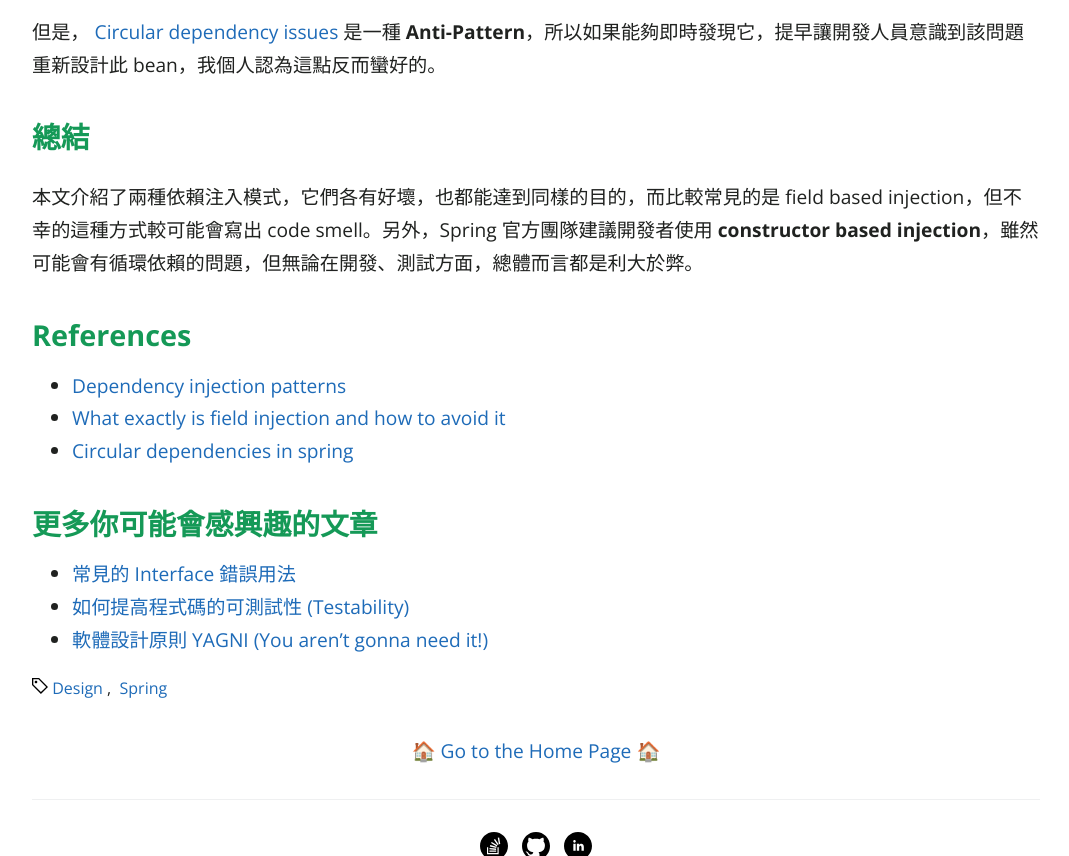
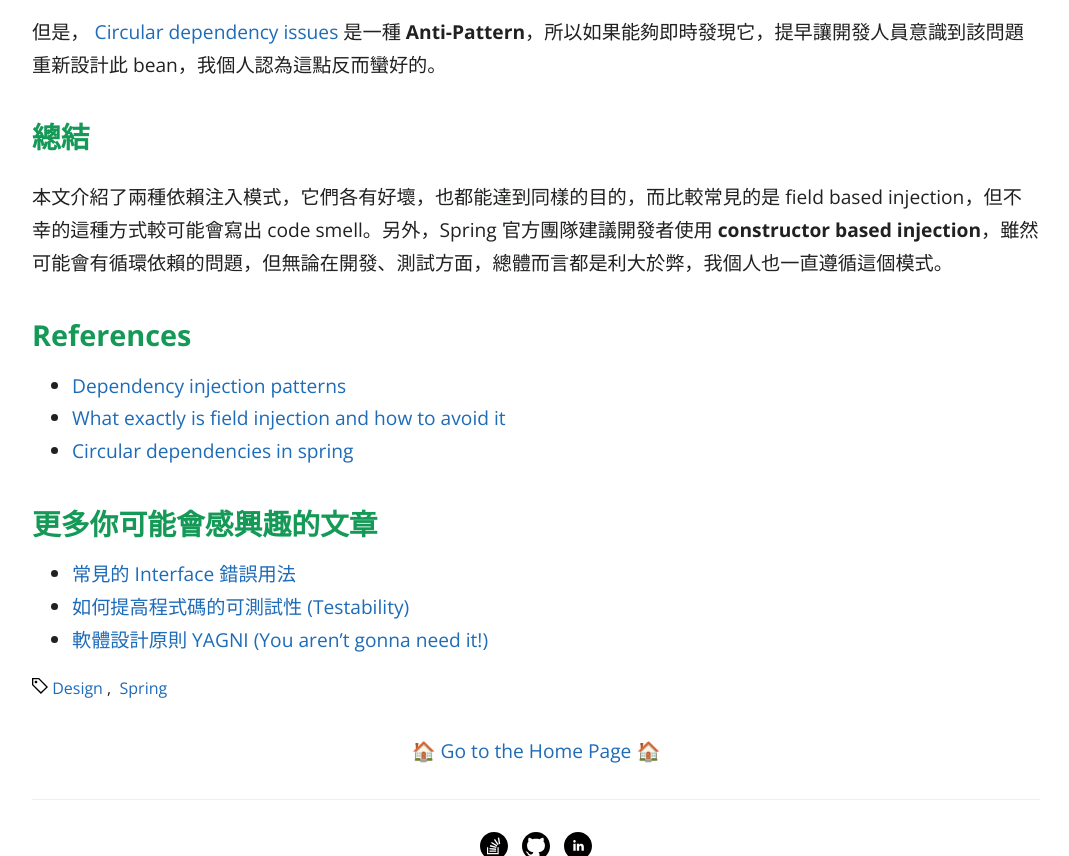
Before and after one commit to KaiSheng714/KaiSheng714.github.io, a Jekyll site: the page built from _posts/2022-02-25-analyzing-dependency-injection-patterns-in-spring.md, in a window 1280 px wide and 900 px high, scrolled down 4559 px, cut to the strip 44-900 px from the top of the window. Shown: the whole strip, without its empty margins (104-1173 px from the left). Built offline with Jekyll 4.4.1, drawn with Linux system fonts in a browser that asks for light colours; comment, search, counter and statistics services are not loaded.

Commit message:
spring-di

```diff
--- a/_posts/2022-02-25-analyzing-dependency-injection-patterns-in-spring.md
+++ b/_posts/2022-02-25-analyzing-dependency-injection-patterns-in-spring.md
@@ -145,7 +145,7 @@ public class HelloBeanTest {
 
 ## **總結**
 
-本文介紹了兩種依賴注入模式，它們各有好壞，也都能達到同樣的目的，而比較常見的是 field based injection，但不幸的這種方式較可能會寫出 code smell。另外，Spring 官方團隊建議開發者使用 **constructor based injection**，雖然可能會有循環依賴的問題，但無論在開發、測試方面，總體而言都是利大於弊。
+本文介紹了兩種依賴注入模式，它們各有好壞，也都能達到同樣的目的，而比較常見的是 field based injection，但不幸的這種方式較可能會寫出 code smell。另外，Spring 官方團隊建議開發者使用 **constructor based injection**，雖然可能會有循環依賴的問題，但無論在開發、測試方面，總體而言都是利大於弊，我個人也一直遵循這個模式。
 
 ## **References**
 - [Dependency injection patterns](https://kinbiko.com/java/dependency-injection-patterns/)
```
